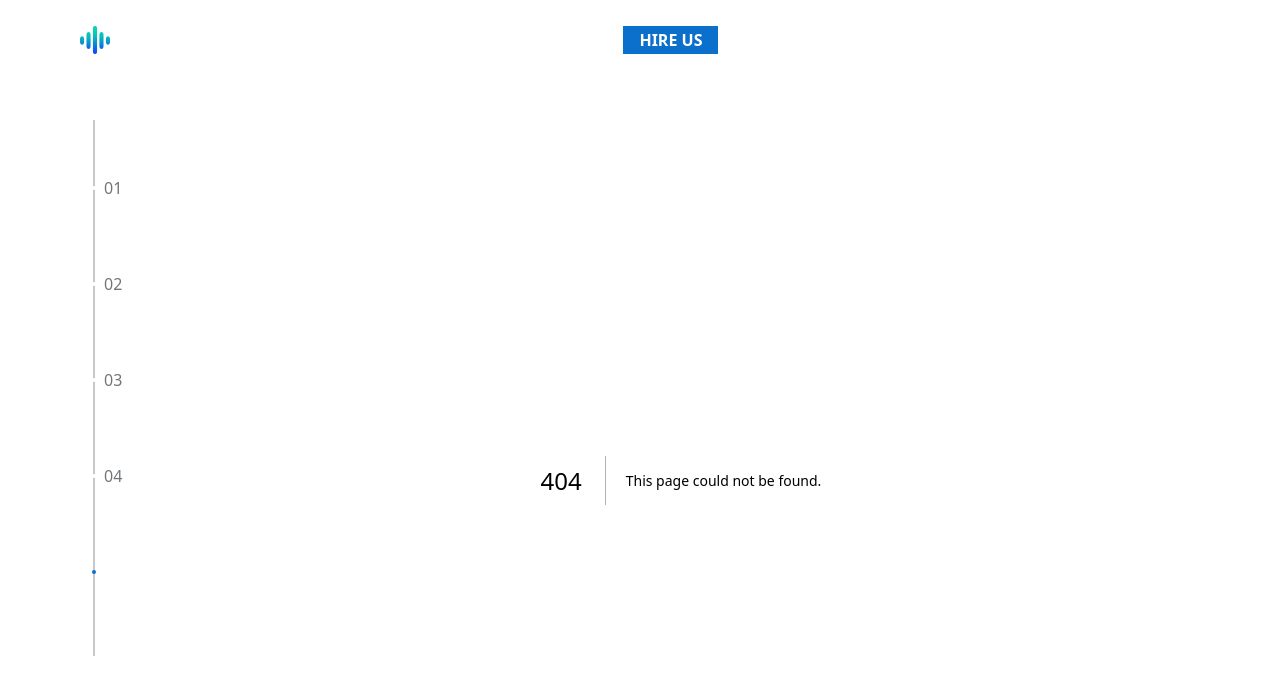
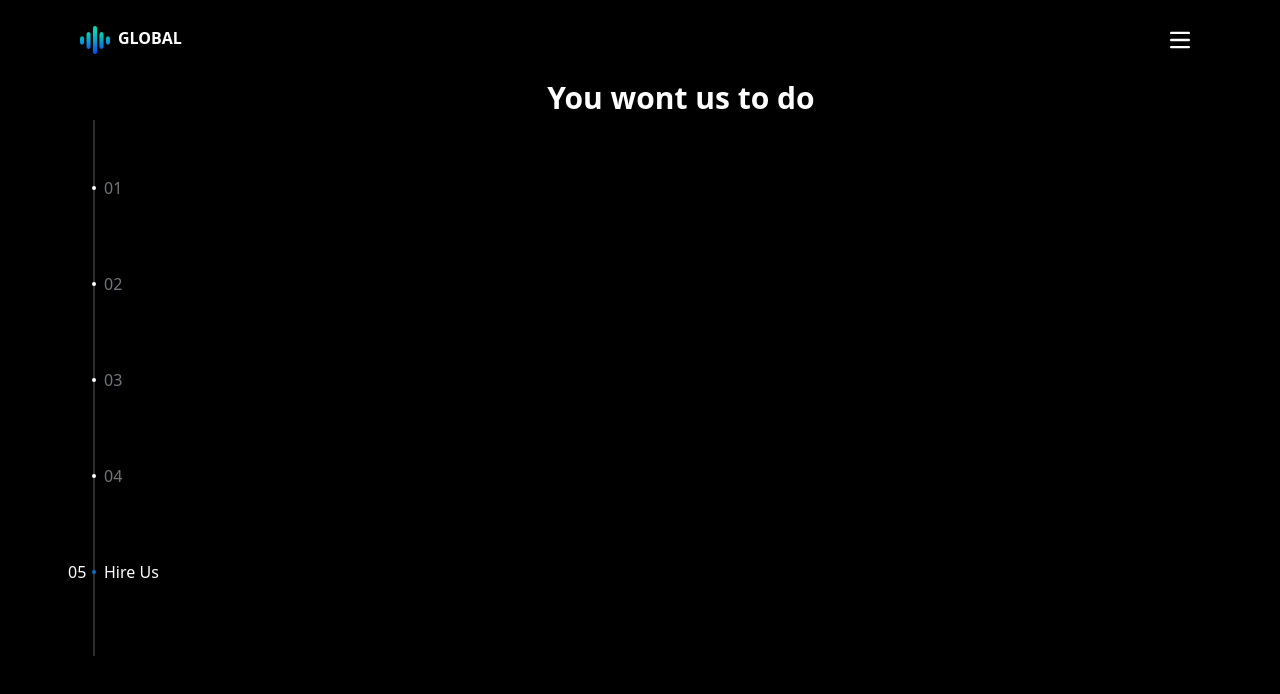
Before and after one commit to Eslam-Mohamed-G/global-next.js, a Next.js app: page /hire in a window 1280 px wide. Before the commit this address had no page. Shown: the top 694 px of the page. Built offline with nearby package versions, Linux system fonts and the light colour scheme.

Commit message:
add hire page

```diff
--- /dev/null
+++ b/src/app/hire/page.tsx
@@ -0,0 +1,12 @@
+import React from 'react';
+
+const Page = () => {
+    return (
+        <div className=''>
+            <h1 className='font-bold text-white text-3xl'>You wont us to do</h1>
+
+        </div>
+    );
+}
+
+export default Page;
--- a/src/components/Navbar/Navbar.tsx
+++ b/src/components/Navbar/Navbar.tsx
@@ -14,7 +14,7 @@ const Navbar = () => {
                 <span className='uppercase font-bold text-white'>global</span>
             </div>
 
-            <Link href="/hire" className={pathName === "/" ? 'hidden':'block bg-blueColor px-4 py-0.5 text-white uppercase font-bold'}>Hire us</Link>
+            <Link href="/hire" className={pathName === "/" || pathName === "/hire" ? 'hidden':'block bg-blueColor px-4 py-0.5 text-white uppercase font-bold'}>Hire us</Link>
 
             <button data-collapse-toggle="mega-menu-icons" type="button" className="inline-flex items-center p-2 w-10 h-10 justify-center text-sm text-white rounded-lg cursor-pointer">
                 <svg className="w-5 h-5" aria-hidden="true" xmlns="http://www.w3.org/2000/svg" fill="none" viewBox="0 0 17 14">
```
